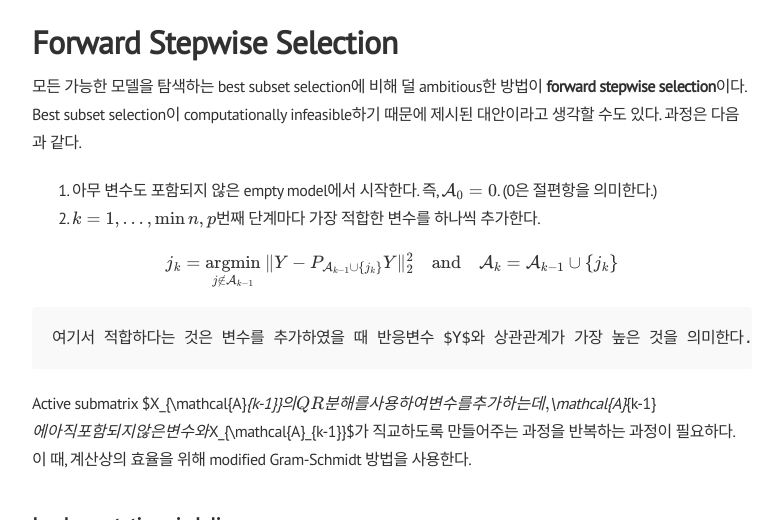
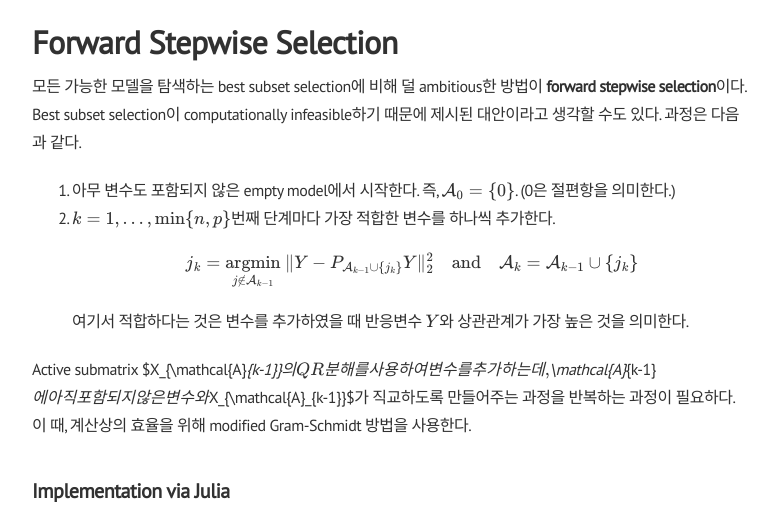
Before and after one commit to j0shuajun/j0shuajun.github.io, a Jekyll site: the page built from _posts/2022-03-10-bs-fs-lasso.md, in a window 1280 px wide and 900 px high, scrolled down 2403 px, cut to the strip 82-602 px from the top of the window. Shown: the whole strip, without its empty margins (248-1029 px from the left). Built offline with Jekyll 4.4.1, drawn with Linux system fonts in a browser that asks for light colours; nearby versions of some CDN libraries; formulas are drawn with MathJax 3; comment, search, counter and statistics services are not loaded; some of the changed text lies outside the part shown.

Commit message:
math error

```diff
--- a/_includes/head.html
+++ b/_includes/head.html
@@ -27,9 +27,9 @@
   <link rel="alternate" type="application/rss+xml" title="RSS" href="/atom.xml">
 
   {% if site.mathjax %}
-  <script type="text/javascript" async src="https://cdn.mathjax.org/mathjax/latest/MathJax.js?config=TeX-AMS_SVG"> </script>
-  <script type="text/x-mathjax-config">
-MathJax.Hub.Config({ tex2jax: { inlineMath: [ ['$','$'], ["\\(","\\)"] ], processEscapes: true } });
+    <script type="text/javascript" async src="https://cdn.mathjax.org/mathjax/latest/MathJax.js?config=TeX-AMS_SVG"> </script>
+    <script type="text/x-mathjax-config">
+    MathJax.Hub.Config({ tex2jax: { inlineMath: [ ['$','$'], ["\\(","\\)"] ], processEscapes: true } });
   </script>
   {% endif %}
 </head>
--- a/_posts/2022-03-10-bs-fs-lasso.md
+++ b/_posts/2022-03-10-bs-fs-lasso.md
@@ -85,10 +85,10 @@
 
 모든 가능한 모델을 탐색하는 best subset selection에 비해 덜 ambitious한 방법이 **forward stepwise selection**이다. Best subset selection이 computationally infeasible하기 때문에 제시된 대안이라고 생각할 수도 있다. 과정은 다음과 같다.
 
-1. 아무 변수도 포함되지 않은 empty model에서 시작한다. 즉, $\mathcal{A}_0 = \{0\}$. (0은 절편항을 의미한다.)
-2. $k = 1, \dots, \min \{n,p\}$번째 단계마다 가장 적합한 변수를 하나씩 추가한다.
+1. 아무 변수도 포함되지 않은 empty model에서 시작한다. 즉, $\mathcal{A}_0 = \\{ 0 \\}$. (0은 절편항을 의미한다.)
+2. $k = 1, \dots, \min \\{ n, p \\}$번째 단계마다 가장 적합한 변수를 하나씩 추가한다.
 
-$$j_k = \underset{j \notin \mathcal{A}_{k-1}}{\text{argmin}} ~\Vert Y - P_{\mathcal{A}_{k-1} \cup \{ j_k \}} Y \Vert_2^2 \quad \text{and} \quad \mathcal{A}_k = \mathcal{A}_{k-1} \cup \{ j_k \}$$
+    $$j_k = \underset{j \notin \mathcal{A}_{k-1}}{\text{argmin}} ~\Vert Y - P_{\mathcal{A}_{k-1} \cup \{ j_k \}} Y \Vert_2^2 \quad \text{and} \quad \mathcal{A}_k = \mathcal{A}_{k-1} \cup \{ j_k \}$$
 
     여기서 적합하다는 것은 변수를 추가하였을 때 반응변수 $Y$와 상관관계가 가장 높은 것을 의미한다.
 
@@ -201,7 +201,7 @@
 
 ## The Relaxed Lasso
 
-Lasso 추정량과 더불어 (simplified) relaxed lasso (Meinshausen, 2007) 를 고려하였다. $\hat \beta^{\text{lasso}} (\lambda)$를 lasso 추정량이라고 하고, $\mathcal{A}_{\lambda}$를 $\hat \beta^{\text{lasso}} (\lambda)$의 active set 이라고 하자. 그러면 $\mathcal{A}_{\lambda}$에 포함된 변수만 포함한 $X_{\mathcal{A}_{\lambda}}$를 design matrix로 하여 최소제곱 추정량 $\hat \beta^{\text{LS}}_{\mathcal{A}_{\lambda}}$를 얻을 수 있다. $\mathcal{A}_{\lambda}$에 포함되지 않았던 변수들의 계수를 0으로 하면 full-sized (p-dimensional) 최소제곱 추정량 $\hat \beta^{\text{LS}} (\lambda)$ 을 얻는다.
+Lasso 추정량과 더불어 (simplified) relaxed lasso [(Meinshausen, 2007)](https://www.sciencedirect.com/science/article/pii/S0167947306004956?via%3Dihub) 를 고려하였다. $\hat \beta^{\text{lasso}} (\lambda)$를 lasso 추정량이라고 하고, $\mathcal{A}_{\lambda}$를 $\hat \beta^{\text{lasso}} (\lambda)$의 active set 이라고 하자. 그러면 $\mathcal{A}_{\lambda}$에 포함된 변수만 포함한 $X_{\mathcal{A}_{\lambda}}$를 design matrix로 하여 최소제곱 추정량 $\hat \beta^{\text{LS}}_{\mathcal{A}_{\lambda}}$를 얻을 수 있다. $\mathcal{A}_{\lambda}$에 포함되지 않았던 변수들의 계수를 0으로 하면 full-sized (p-dimensional) 최소제곱 추정량 $\hat \beta^{\text{LS}} (\lambda)$ 을 얻는다.
 
 $$\hat \beta^{\text{lasso}} (\lambda) \longrightarrow \mathcal{A}_{\lambda} \longrightarrow \hat \beta^{\text{LS}}_{\mathcal{A}_{\lambda}} \overset{\text{padding}}{\longrightarrow} \hat \beta^{\text{LS}} (\lambda)$$
 
```
Also changed, not shown: _config.yml (line endings or trailing spaces).
